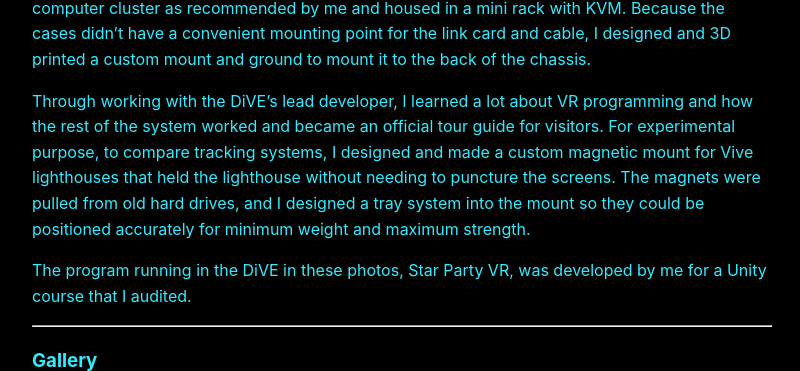
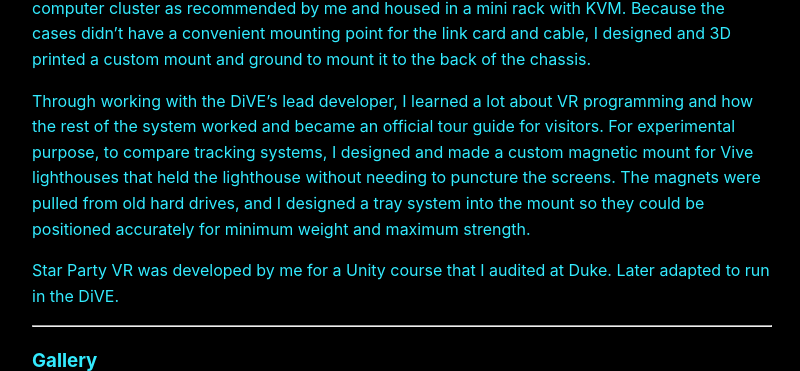
Before and after one commit to tenorvis/portfolio, a Jekyll site: the page built from _projects/cave.md, in a window 1280 px wide and 900 px high, scrolled down 366 px, cut to the strip 0-371 px from the top of the window. Shown: the whole strip, without its empty margins (238-1038 px from the left). Built offline with Jekyll 4.4.1, drawn with Linux system fonts in a browser that asks for light colours.

Commit message:
Added mention of StarParty VR 2

```diff
--- a/_projects/cave.md
+++ b/_projects/cave.md
@@ -37,4 +37,4 @@ I saw the DiVE through two generations of computing hardware and worked with the
 Through working with the DiVE’s lead developer, I learned a lot about VR programming and how the rest of the system worked and became an official tour guide for visitors.
 For experimental purpose, to compare tracking systems, I designed and made a custom magnetic mount for Vive lighthouses that held the lighthouse without needing to puncture the screens. The magnets were pulled from old hard drives, and I designed a tray system into the mount so they could be positioned accurately for minimum weight and maximum strength.
 
-The program running in the DiVE in these photos, Star Party VR, was developed by me for a Unity course that I audited.
+Star Party VR was developed by me for a Unity course that I audited at Duke. Later adapted to run in the DiVE.
```
